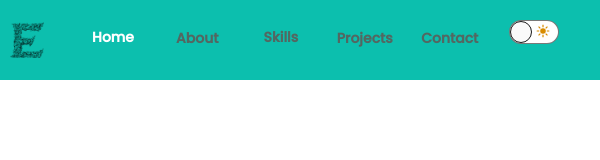
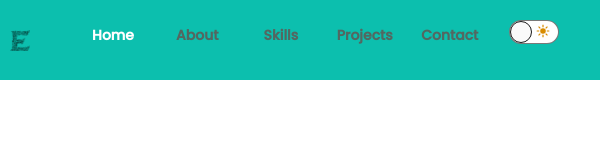
Before and after one commit to Eunnylans/Eunice_Portfolio, a React (Create React App) app: page / in a window 600 px wide. Shown: the top 160 px of the page. Built offline with nearby package versions, Linux system fonts and the light colour scheme; a web font is replaced by a local one.

Commit message:
Latest Features

```diff
--- a/src/Components/AboutMe.js
+++ b/src/Components/AboutMe.js
@@ -184,7 +184,7 @@ const Aboutme = () => {
                 to="messages"
                 spy={true}
                 smooth={true}
-                offset={-100}
+                offset={-73}
                 duration={700}
               >
                 Contact
--- a/src/styles/components/_navbar.scss
+++ b/src/styles/components/_navbar.scss
@@ -37,15 +37,14 @@
       display: flex;
       align-items: center;
       justify-content: center;
-      width: 120px;
+      width: 85px;
       height: 100%;
 
       &:hover {
         cursor: pointer;
       }
 
-      .nav-link,
-      .nav-link-resume {
+      .nav-link {
         display: block;
         line-height: 100%;
         font-size: $fontsize-largeText;
@@ -65,23 +64,11 @@
           color: $gray;
         }
       }
-
-      .nav-link-resume {
-        &:visited {
-          color: $gray;
-        }
-
-        &:hover {
-          color: $white;
-          font-weight: 700;
-        }
-      }
     }
 
     &.dark {
       li {
-        .nav-link,
-        .nav-link-resume {
+        .nav-link {
           &-active,
           &:hover {
             color: $darkgray;
@@ -90,17 +77,6 @@
 
           &:visited {
             color: white;
-          }
-        }
-
-        .nav-link-resume {
-          &:visited {
-            color: white;
-          }
-
-          &:hover {
-            color: $darkgray;
-            font-weight: 700;
           }
         }
       }
@@ -116,11 +92,10 @@
 
     .navbar-links-list {
       li {
-        width: auto;
+        width: 7%;
         padding: 0 10px;
 
-        .nav-link,
-        .nav-link-resume {
+        .nav-link {
           font-size: $fontsize-smallText;
         }
       }
@@ -143,8 +118,8 @@
       }
 
       & img {
-        height: 5%;
-        width: 120%;
+        height: 3%;
+        width: 70%;
       }
     }
 
@@ -153,11 +128,10 @@
         width: 85px;
         padding-right: 0px;
 
-        .nav-link,
-        .nav-link-resume {
+        .nav-link {
           font-size: $fontsize-minText;
           row-gap: 0px;
-          margin-bottom: -47%;
+          // margin-bottom: -47%;
         }
       }
     }
@@ -186,11 +160,10 @@
 
     .navbar-links-list {
       li {
-        width: 85px;
+        width: 7%;
         padding-right: 0px;
 
-        .nav-link,
-        .nav-link-resume {
+        .nav-link {
           font-size: $fontsize-minText;
           row-gap: 0px;
           margin-bottom: -53%;
@@ -208,11 +181,10 @@
 
     .navbar-links-list {
       li {
-        width: auto;
+        width: 7%;
         padding: 0 10px;
 
-        .nav-link,
-        .nav-link-resume {
+        .nav-link {
           font-size: $fontsize-minText;
         }
       }
```
